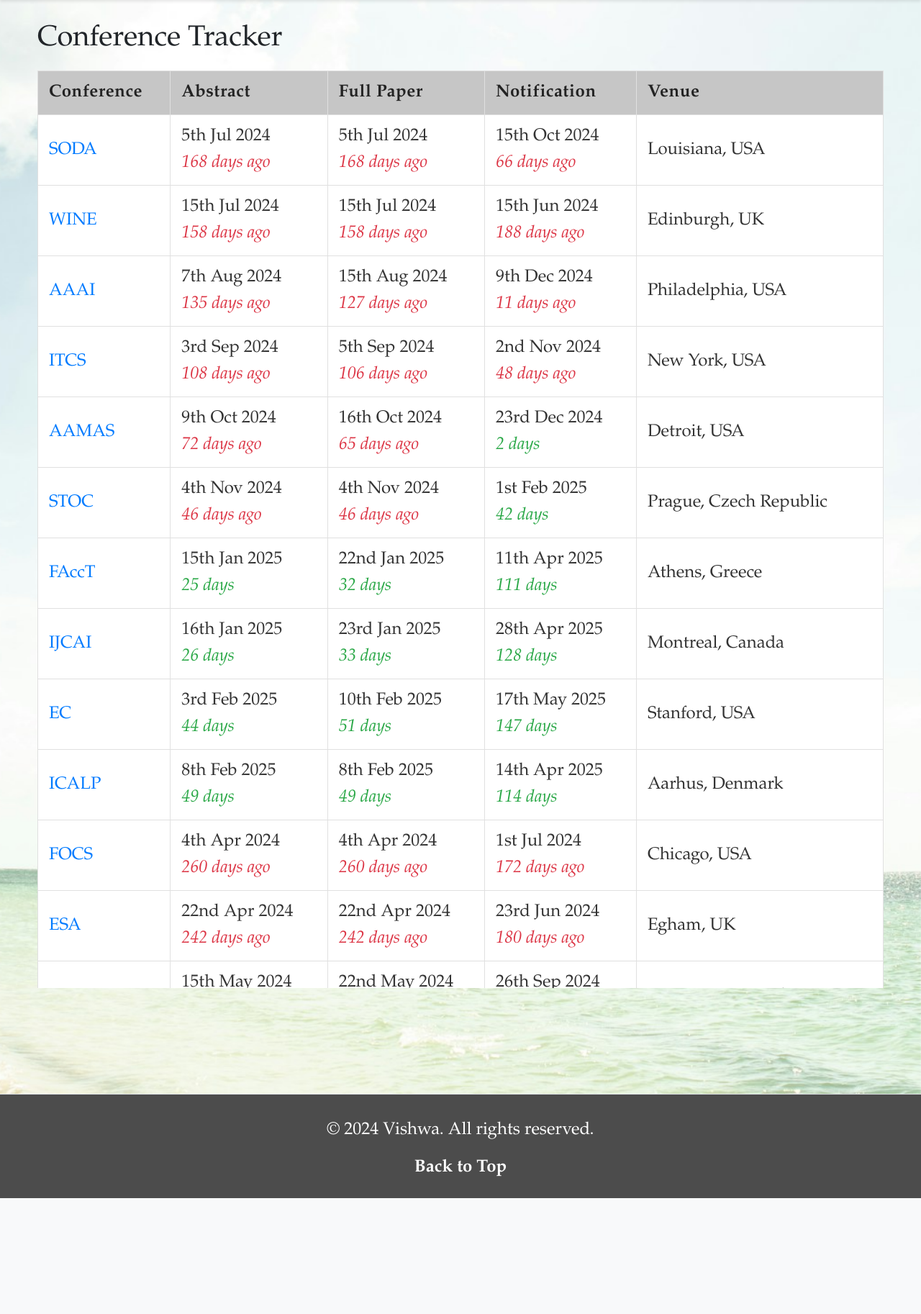
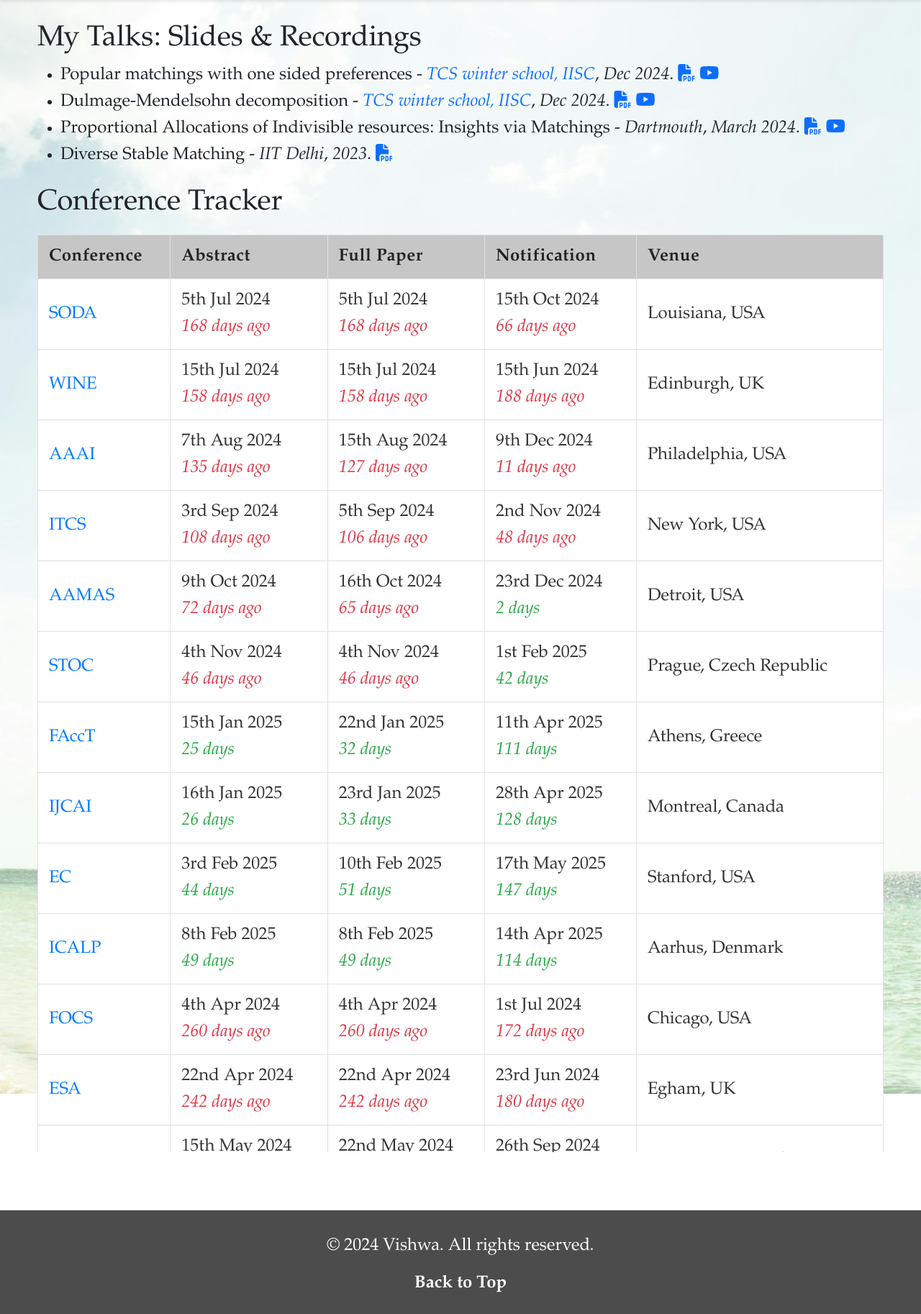
Before and after one commit to severus-tux/severus-tux.github.io, a PHP site: page /resources.php in a window 1280 px wide. Shown: the part 74-1900 px from the top of the page at 72% size. Before the commit the page ends 1739 px from the top, so only its background shows below. Run offline with PHP 8.4, Linux system fonts and the light colour scheme; some libraries are stand-ins or nearby versions.

Commit message:
added slides

```diff
--- a/resources.php
+++ b/resources.php
@@ -237,6 +237,30 @@ function formatDateWithSuffix($date) {
     </nav>
 
     <section id="resources">
+        <div class="container mt-4">
+            <h1>My Talks: Slides & Recordings</h1>
+                <ul>
+                    <li>
+                        Popular matchings with one sided preferences - <a href="https://algo.csa.iisc.ac.in/winterschool24/" target="_blank"><em>TCS winter school, IISC</em></a>, <em>Dec 2024</em>.
+                        <a href="https://nc.vishwaprakash.com/index.php/s/GR2mC9P3sK6LFc9" target="_blank"><i class="fa fa-file-pdf"></i></a>
+                        <a href="https://www.youtube.com/watch?v=sHIb4tAs_G8&list=PLmx4utxjUQD6GVpJs1_e0IbdsW1kGqnbj&index=5" target="_blank"><i class="fab fa-youtube"></i></a>
+                    </li>
+                    <li>
+                        Dulmage-Mendelsohn decomposition - <a href="https://algo.csa.iisc.ac.in/winterschool24/" target="_blank"><em>TCS winter school, IISC</em></a>, <em>Dec 2024</em>.
+                        <a href="https://nc.vishwaprakash.com/index.php/s/AztSCtFeMCo9XMK" target="_blank"><i class="fa fa-file-pdf"></i></a>
+                        <a href="https://www.youtube.com/watch?v=sHIb4tAs_G8&list=PLmx4utxjUQD6GVpJs1_e0IbdsW1kGqnbj&index=5" target="_blank"><i class="fab fa-youtube"></i></a>
+                    </li>
+                    <li>
+                        Proportional Allocations of Indivisible resources: Insights via Matchings - <em>Dartmouth</em>, <em>March 2024</em>.
+                        <a href="https://nc.vishwaprakash.com/index.php/s/m85GpbHLsM6HSNY" target="_blank"><i class="fa fa-file-pdf"></i></a>
+                        <a href="https://youtu.be/z8J5vKQT-rQ" target="_blank"><i class="fab fa-youtube"></i></a>
+                    </li>
+                    <li>
+                        Diverse Stable Matching - <em>IIT Delhi</em>, <em>2023</em>.
+                        <a href="https://nc.vishwaprakash.com/index.php/s/wbfjeCxAZfXYJ9G" target="_blank"><i class="fa fa-file-pdf"></i></a>
+                    </li>
+                </ul>
+        </div>
         <div class="container mt-4" >
             <h1>Conference Tracker</h1>
             <div class="table_wrapper">
```
